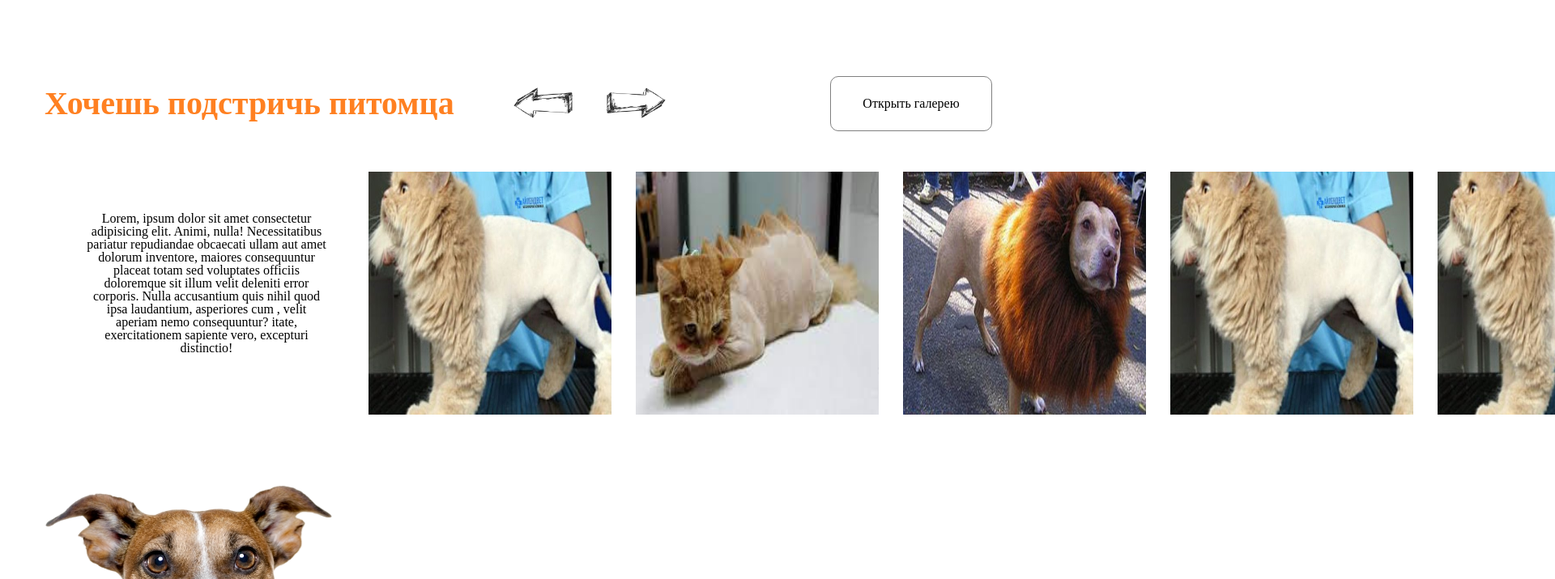
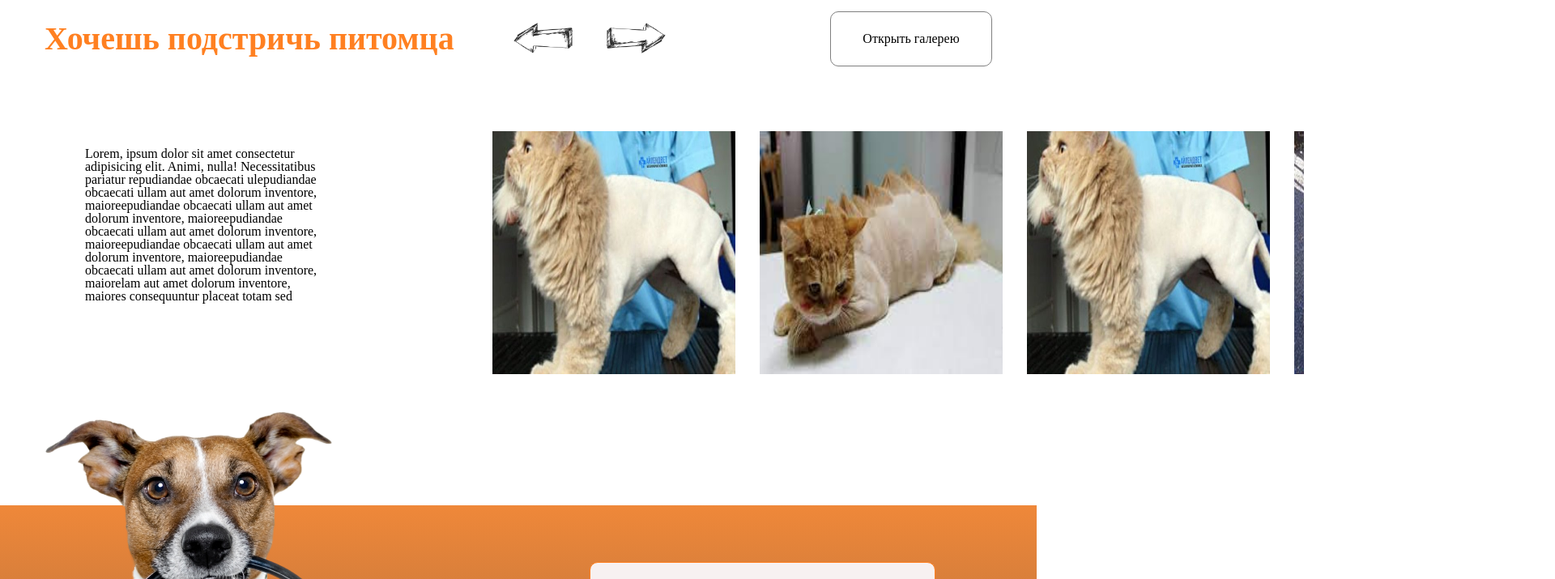
Before and after one commit to AndreyVeres/veterinary, a website with bundled scripts: page index.html in a window 1280 px wide. Shown: the part 3740-4455 px from the top of the page at 81% size, 1920 px wide, since content can reach past the window. Built offline with nearby package versions, Linux system fonts and the light colour scheme; files whose address does not match are found by name.

Commit message:
slider demo

```diff
--- a/css/style.css
+++ b/css/style.css
@@ -8,6 +8,15 @@
 
     font-style: normal;
     font-weight: normal;
+}
+
+
+.hide {
+    display: none;
+}
+
+.active {
+    display: block;
 }
 
 *,
@@ -463,17 +472,31 @@ input {
 
 .grooming__box {
     display: flex;
+    position: relative;
 }
 
 .grooming__text {
-    min-width: 400px;
-    text-align: center;
-    align-items: center;
+    max-width: 400px;
+
     padding: 50px;
 }
+.slider__container {
+    max-width: 700px;
+    padding: 30px;
+    /* overflow: hidden; */
 
-.slider__box {
+}
+.slider__overflow {
+    position: absolute;
+    right: -385px;
+    overflow: hidden;
+    width: 1032px;
+}
+.slider__track {
     display: flex;
+    transition: 2s;
+    position: relative;
+    left: 0;
 }
 
 .slider__img {
--- a/index.html
+++ b/index.html
@@ -211,7 +211,7 @@
 
                 </div>
 
-                <div class="reviews__item">
+                <!-- <div class="reviews__item">
                     <div class="member">
                         <img class="member__avatar" src="images/avatar.png" alt="avatar">
                         <div class="member__name">
@@ -243,7 +243,7 @@
                         suscipit odio molestiae ex ad?
                     </p>
 
-                </div>
+                </div> -->
 
                 <div class="reviews__item">
                     <div class="member">
@@ -288,23 +288,29 @@
             <div class="grooming__header">
                 <h2 class="title">Хочешь подстричь питомца</h2>
                 <div class="arrows">
-                    <img class="arrow arrow-prev" src="images/arrow.png" alt="arrow">
-                    <img class="arrow arrow-next" src="images/arrow.png" alt="arrow">
+                    <img class="arrow slider__prev arrow-prev" src="images/arrow.png" alt="arrow">
+                    <img class="arrow slider__next arrow-next" src="images/arrow.png" alt="arrow">
                 </div>
                 <a class="gray__btn" href="#">Открыть галерею</a>
             </div>
 
             <div class="grooming__box">
                 <div class="grooming__text">
-                 Lorem, ipsum dolor sit amet consectetur adipisicing elit. Animi, nulla! Necessitatibus pariatur repudiandae obcaecati ullam aut amet dolorum inventore, maiores consequuntur placeat totam sed voluptates officiis doloremque sit illum velit deleniti error corporis. Nulla accusantium quis nihil quod ipsa laudantium, asperiores cum , velit aperiam nemo consequuntur? itate, exercitationem sapiente vero, excepturi distinctio!
+                    Lorem, ipsum dolor sit amet consectetur adipisicing elit. Animi, nulla! Necessitatibus pariatur
+                    repudiandae obcaecati ulepudiandae obcaecati ullam aut amet dolorum inventore, maioreepudiandae obcaecati ullam aut amet dolorum inventore, maioreepudiandae obcaecati ullam aut amet dolorum inventore, maioreepudiandae obcaecati ullam aut amet dolorum inventore, maioreepudiandae obcaecati ullam aut amet dolorum inventore, maiorelam aut amet dolorum inventore, maiores consequuntur placeat totam sed
+
                 </div>
-
-                <div class="slider__box">
+                <div class="slider__overflow">
+                    <div class="slider__container">
+                        <div class="slider__track">
                             <div class="slider__item">
                                 <img class="slider__img" src="images/grooming.jpg" alt="">
                             </div>
                             <div class="slider__item">
                                 <img class="slider__img" src="images/grooming-2.jpg" alt="">
+                            </div>
+                            <div class="slider__item">
+                                <img class="slider__img" src="images/grooming.jpg" alt="">
                             </div>
                             <div class="slider__item">
                                 <img class="slider__img" src="images/grooming-3.jpg" alt="">
@@ -315,8 +321,15 @@
                             <div class="slider__item">
                                 <img class="slider__img" src="images/grooming.jpg" alt="">
                             </div>
+                            <div class="slider__item">
+                                <img class="slider__img" src="images/grooming.jpg" alt="">
+                            </div>
+                        </div>
+
 
                     </div>
+                </div>
+
             </div>
 
 
@@ -357,22 +370,26 @@
                 <ul class="questions__list">
                     <li class="questions__item">
                         <h5 class="questions__title">Как правильно сдавать анализы?</h5>
-                        <p class="questions__answer">Lorem ipsum dolor sit amet consectetur, adipisicing elit. Ipsum, aliquam.</p>
+                        <p class="questions__answer">Lorem ipsum dolor sit amet consectetur, adipisicing elit. Ipsum,
+                            aliquam.</p>
                     </li>
 
                     <li class="questions__item">
                         <h5 class="questions__title">Подготовка к стерилизации</h5>
-                        <p class="questions__answer">Lorem ipsum dolor sit amet consectetur, adipisicing elit. Ipsum, aliquam.</p>
+                        <p class="questions__answer">Lorem ipsum dolor sit amet consectetur, adipisicing elit. Ipsum,
+                            aliquam.</p>
                     </li>
 
                     <li class="questions__item">
                         <h5 class="questions__title">Есть ли в вашей клиники вет-аптека</h5>
-                        <p class="questions__answer">Lorem ipsum dolor sit amet consectetur, adipisicing elit. Ipsum, aliquam.</p>
+                        <p class="questions__answer">Lorem ipsum dolor sit amet consectetur, adipisicing elit. Ipsum,
+                            aliquam.</p>
                     </li>
 
                     <li class="questions__item">
                         <h5 class="questions__title">Правила плановой вакцинации</h5>
-                        <p class="questions__answer">Lorem ipsum dolor sit amet consectetur, adipisicing elit. Ipsum, aliquam.</p>
+                        <p class="questions__answer">Lorem ipsum dolor sit amet consectetur, adipisicing elit. Ipsum,
+                            aliquam.</p>
                     </li>
 
                 </ul>
@@ -444,7 +461,7 @@
 
 
 
-    <script src="js/main.js"></script>
+    <script type="module" src="js/main.js"></script>
 </body>
 
 </html>
--- /dev/null
+++ b/js/main.js
@@ -0,0 +1,6 @@
+import slider from './modules/slider.js'
+
+
+window.addEventListener('DOMContentLoaded' , () => {
+    slider();
+});
--- /dev/null
+++ b/js/modules/slider.js
@@ -0,0 +1,82 @@
+const slider = () => {
+    let position = 0;
+    const slideToShow = 3;
+    const slideToScroll = 3;
+    const container = document.querySelector('.slider__container');
+    const track = document.querySelector('.slider__track');
+    const prevBtn = document.querySelector('.slider__prev');
+    const nextBtn = document.querySelector('.slider__next');
+    const items = document.querySelectorAll('.slider__item');
+    const itemsCount = items.length;
+    const itemWidth = items[0].clientWidth;
+    const movePosition = slideToScroll * itemWidth;
+
+    nextBtn.addEventListener('click' , ()=> {
+        const itemLeft = itemsCount - (Math.abs(position) + slideToShow * itemWidth) / itemWidth ;
+        console.log(track.clientWidth)
+        position -= itemLeft >=slideToScroll ? movePosition : itemLeft * itemWidth;
+
+        setPosition();
+        checkBtns();
+    });
+
+    prevBtn.addEventListener('click' , ()=> {
+        const itemLeft = Math.abs(position) / itemWidth ;
+        // console.log(itemWidth)
+        position += itemLeft >=slideToScroll ? movePosition : itemLeft * itemWidth;
+
+        setPosition();
+        checkBtns();
+    });
+
+    items.forEach((item) => {
+        item.style.minWidth = `${itemWidth}`;
+    });
+
+    const setPosition = () => {
+        track.style.transform = `translateX(${position}px) `;
+    };
+
+    const checkBtns = () => {
+        prevBtn.disabled = position === 0;
+        nextBtn.disabled = position <= -(itemsCount - slideToShow) * itemWidth;
+    };
+
+
+};
+
+
+export default slider;
+
+
+
+
+
+
+
+// let position = 0;
+// const prevBtn = document.querySelector('.slider__prev');
+// const nextBtn = document.querySelector('.slider__next');
+// const sliderTrack = document.querySelector('.slider__track');
+// const slideWidth = document.querySelector('.slider__item').clientWidth;
+// const slideCount = sliderTrack.getBoundingClientRect().width ;
+
+
+
+// prevBtn.addEventListener('click', () => {
+//     console.log(slideCount)
+//     if (position >= 0) {
+//        position = -600;
+//     }
+//     position = position + slideWidth;
+//     sliderTrack.style.left = position + 'px';
+// });
+
+// nextBtn.addEventListener('click', () => {
+
+//     position = position - slideWidth;
+//     if (Math.abs(position) > slideWidth * slideCount) {
+//         position = 0;
+//     }
+//     sliderTrack.style.left = position + 'px';
+// })
```
Lines whose indentation alone changed are shown as unchanged.
